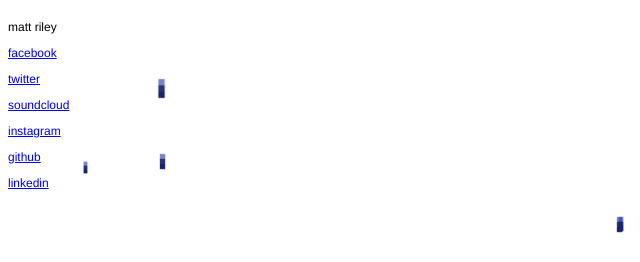
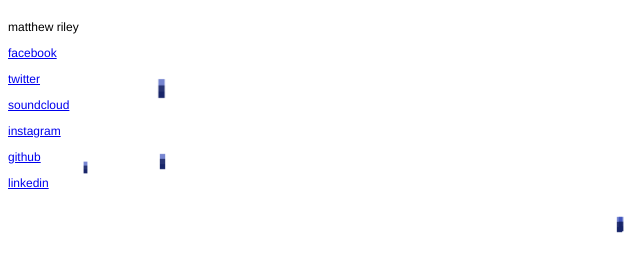
Before and after one commit to m-ttriley/m-ttriley.github.io, a plain HTML site: page index.html in a window 1280 px wide. Shown: the top 262 px of the page, 0-640 px from the left. Drawn offline with Linux system fonts and the light colour scheme.

Commit message:
Update index.html
changed title and name

```diff
--- a/index.html
+++ b/index.html
@@ -2,14 +2,14 @@
 
 <html>
 <head>
-	<title> matthew riley </title>
+	<title>matthew riley</title>
 	<link rel="stylesheet" type="text/css" href="style.css">
 </head>
 <body>
 
 <div id= "main">
 <div id="text">
-	<p id="name">matt riley</p>
+	<p id="name">matthew riley</p>
 	<p id="facebook"><a href="https://www.facebook.com/matt.riley.12764">facebook</a></p>
 	<p id="twitter"><a href="https://twitter.com/_oliviasaid">twitter</a></p>
 	<p id="soundcloud"><a href="https://soundcloud.com/olivia">soundcloud</a></p>
```
